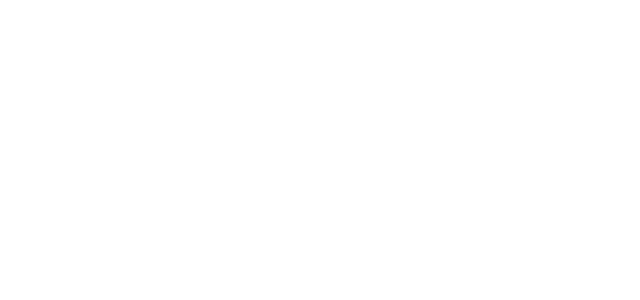
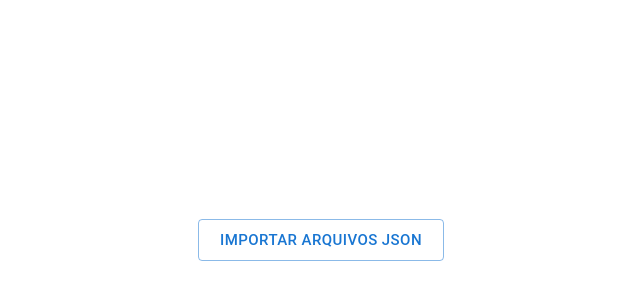
Before and after one commit to tahaluh/jokenpoIA-MTC, a React (Create React App) app in the folder typescript-client/: page /playground in a window 1280 px wide. Before the commit this address had no page. Shown: the part 136-436 px from the top of the page, without its empty margins (303-943 px from the left). Built offline with nearby package versions, Linux system fonts and the light colour scheme.

Commit message:
feat: playgroundPage with json import added

```diff
--- /dev/null
+++ b/typescript-client/src/pages/playgroundPage.tsx
@@ -0,0 +1,88 @@
+import { Button, Grid } from "@mui/material";
+import { useState } from "react";
+import { Helmet } from "react-helmet-async";
+import { GameMove, gameResult } from "../utils/markov";
+
+interface gameRound {
+  playerMove: GameMove;
+  result: gameResult;
+}
+
+interface gameReportStats {
+  iaWinRate: number;
+  playerWinRate: number;
+  tieRate: number;
+  nOfLoser: number;
+  nOfTies: number;
+  nOfWins: number;
+}
+
+interface gameReport {
+  rounds: gameRound;
+  stats: gameReportStats;
+}
+
+interface generalReport {
+  games: gameReport[];
+  playerName: string;
+}
+
+export default function PlaygroundPage() {
+  const [reports, setReports] = useState();
+
+  // https://api.github.com/repos/tahaluh/jokenpoIA-MTC/contents/database
+
+  const handleImportDate = async () => {
+    const response = await (
+      await fetch(
+        "https://api.github.com/repos/tahaluh/jokenpoIA-MTC/contents/database",
+        { method: "GET" }
+      )
+    ).json();
+    const jsonUrls: string[] = response.map(
+      (jsonFile: { git_url: string }) => jsonFile.git_url
+    );
+
+    const generalReports: generalReport[] = await Promise.all(
+      jsonUrls.map(async (jsonUrl: string, index) => {
+        const decodedBase64 = decodeURIComponent(
+          escape(
+            atob(
+              (await (await fetch(jsonUrl, { method: "GET" })).json()).content
+            )
+          )
+        );
+        const jsonFile = JSON.parse(decodedBase64);
+        return {
+          ...jsonFile,
+          playerName: response[index].name.substring(
+            // remove .json extension
+            0,
+            response[index].name.length - 5
+          ),
+        };
+      })
+    );
+
+    console.log(generalReports);
+  };
+  return (
+    <>
+      <Helmet>
+        <title> Playground </title>
+      </Helmet>
+      <Grid
+        container
+        flexDirection="column"
+        alignItems="center"
+        justifyContent="center"
+        minHeight="100vh"
+        spacing={4}
+      >
+        <Button variant="outlined" size="large" onClick={handleImportDate}>
+          Importar arquivos JSON
+        </Button>
+      </Grid>
+    </>
+  );
+}
--- a/typescript-client/src/routes/index.tsx
+++ b/typescript-client/src/routes/index.tsx
@@ -1,6 +1,6 @@
 import { useRoutes } from "react-router-dom";
 import { GamePage } from "./elements";
-import { useState } from "react";
+import PlaygroundPage from "../pages/playgroundPage";
 
 export default function Router() {
   return useRoutes([
@@ -8,5 +8,9 @@ export default function Router() {
       path: "/",
       element: <GamePage />,
     },
+    {
+      path: "/playground",
+      element: <PlaygroundPage />,
+    },
   ]);
 }
--- a/typescript-client/src/utils/markov.ts
+++ b/typescript-client/src/utils/markov.ts
@@ -5,8 +5,8 @@ interface probabilitiesRPS {
 }
 
 export type GameMove = 0 | 1 | 2;
+export type gameResult = -1 | 0 | 1;
 type TransitionMatrix = number[][];
-type gameResult = -1 | 0 | 1;
 
 interface playResponse {
   result: gameResult;
```
